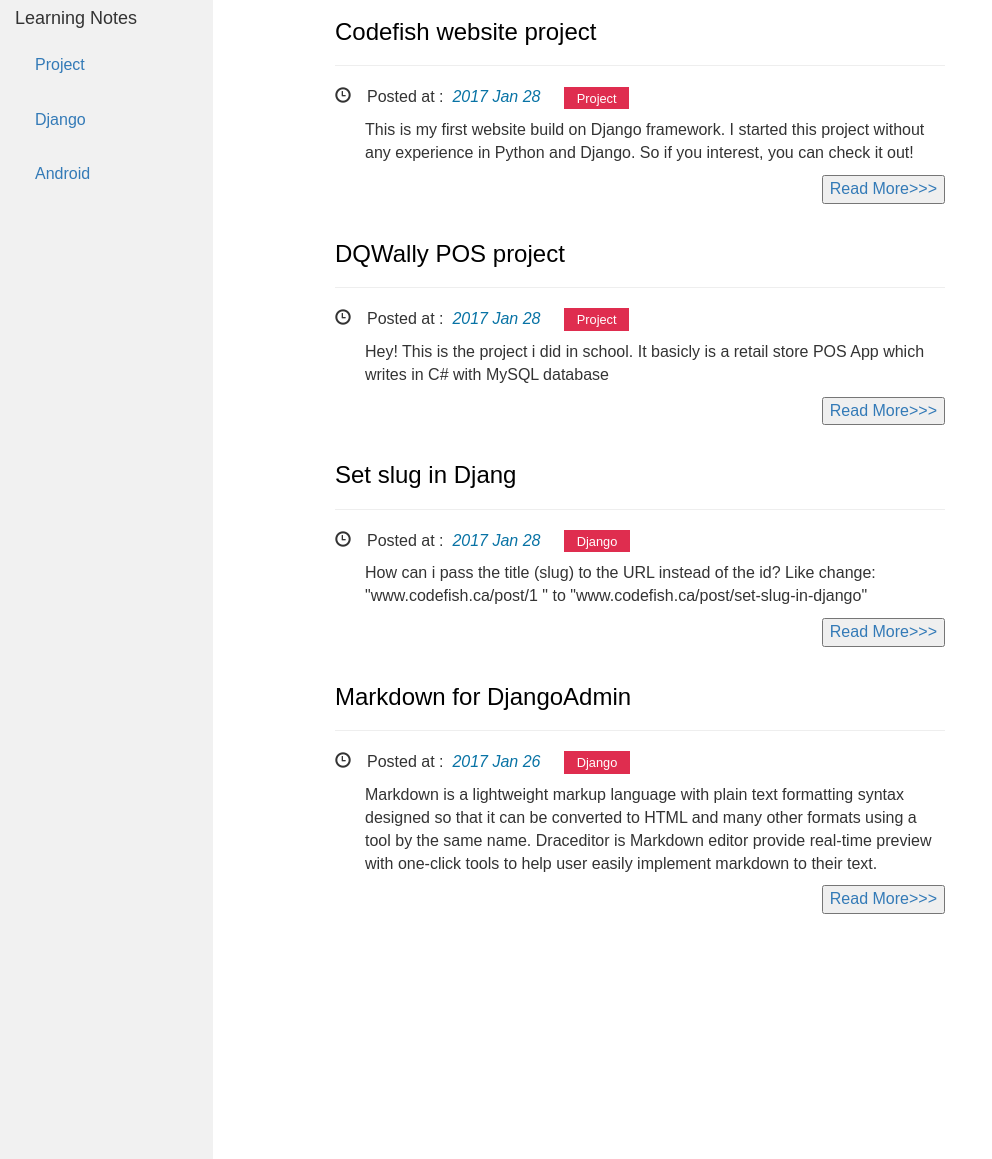
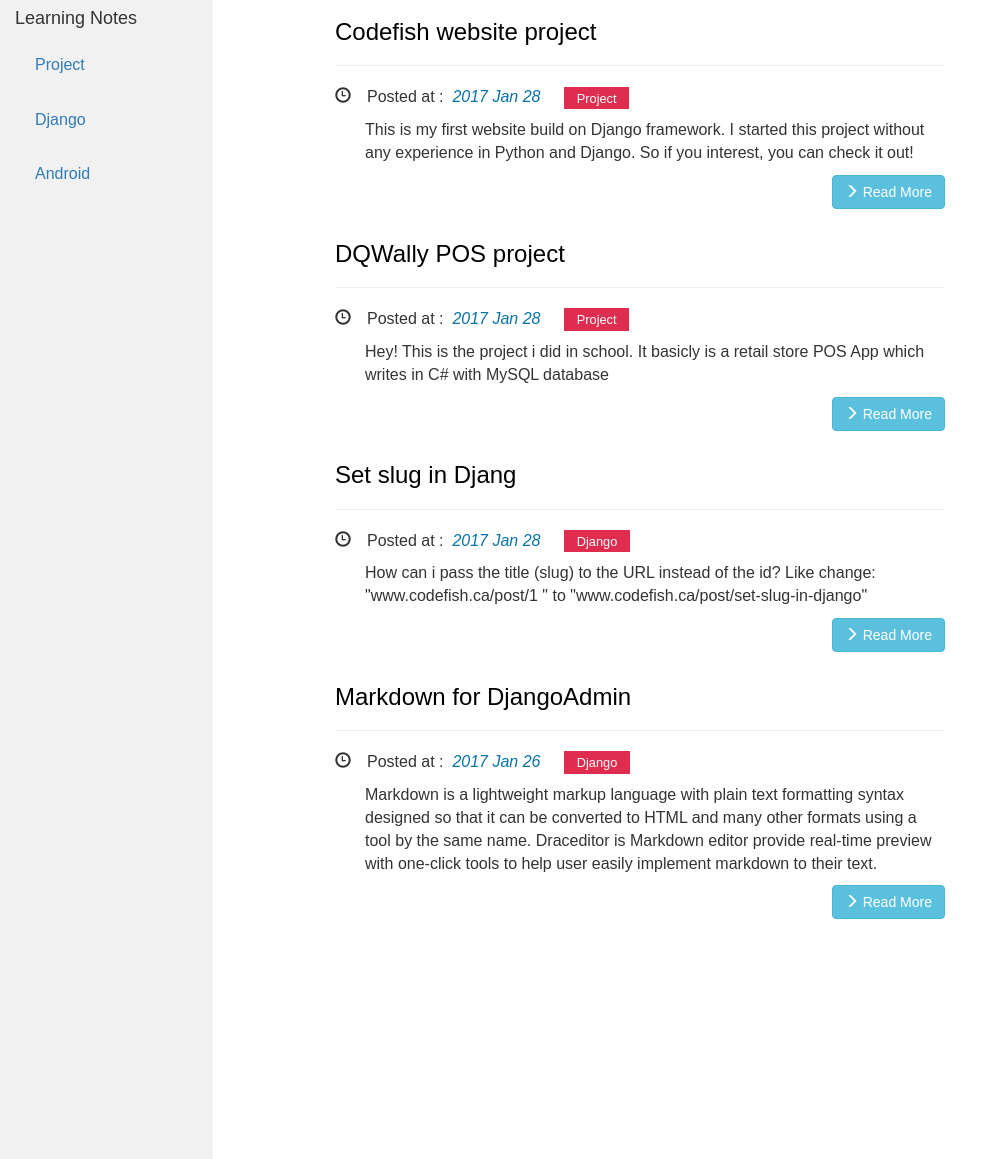
Before and after one commit to Dong-Qian/codefish, a Django app: page /allposts/ in a window 1280 px wide. Shown: the part 51-1210 px from the top of the page, without its empty margins (0-992 px from the left). Run offline with Django 3.2, Linux system fonts and the light colour scheme; data comes from the database, SQL or seed files in the repository; some libraries are stand-ins or nearby versions.

Commit message:
fix issue with buttons

```diff
--- a/templates/allposts.html
+++ b/templates/allposts.html
@@ -14,7 +14,8 @@
         </p>
 
         <p class="left30">{{ post.shortDes|safe_markdown}}</p>
-        <button class="pull-right"><a href="{% url "detail" slug=post.slug %}">Read More>>></a></button>
+        <a href="{% url "detail" slug=post.slug %}" class="btn btn-info btn-small pull-right">
+        <span class="glyphicon glyphicon-menu-right"></span> Read More</a>
         <br><br>
     {% endfor %}
     {% endif %}
--- a/templates/search_tag.html
+++ b/templates/search_tag.html
@@ -9,7 +9,8 @@
             <a  class="category" href="{% url "search_tag" tag=post.category %}">{{ post.category }}</a>
         </p>
         <p class="left30">{{ post.shortDes|safe_markdown}}</p>
-        <button class="pull-right"><a href="{% url "detail" slug=post.slug%}">Read More>>> </a></button>
+        <a href="{% url "detail" slug=post.slug %}" class="btn btn-info btn-small pull-right">
+        <span class="glyphicon glyphicon-menu-right"></span> Read More</a>
         <br><br>
     {% endfor %}
 </div><!-- /.blog-post -->
```
